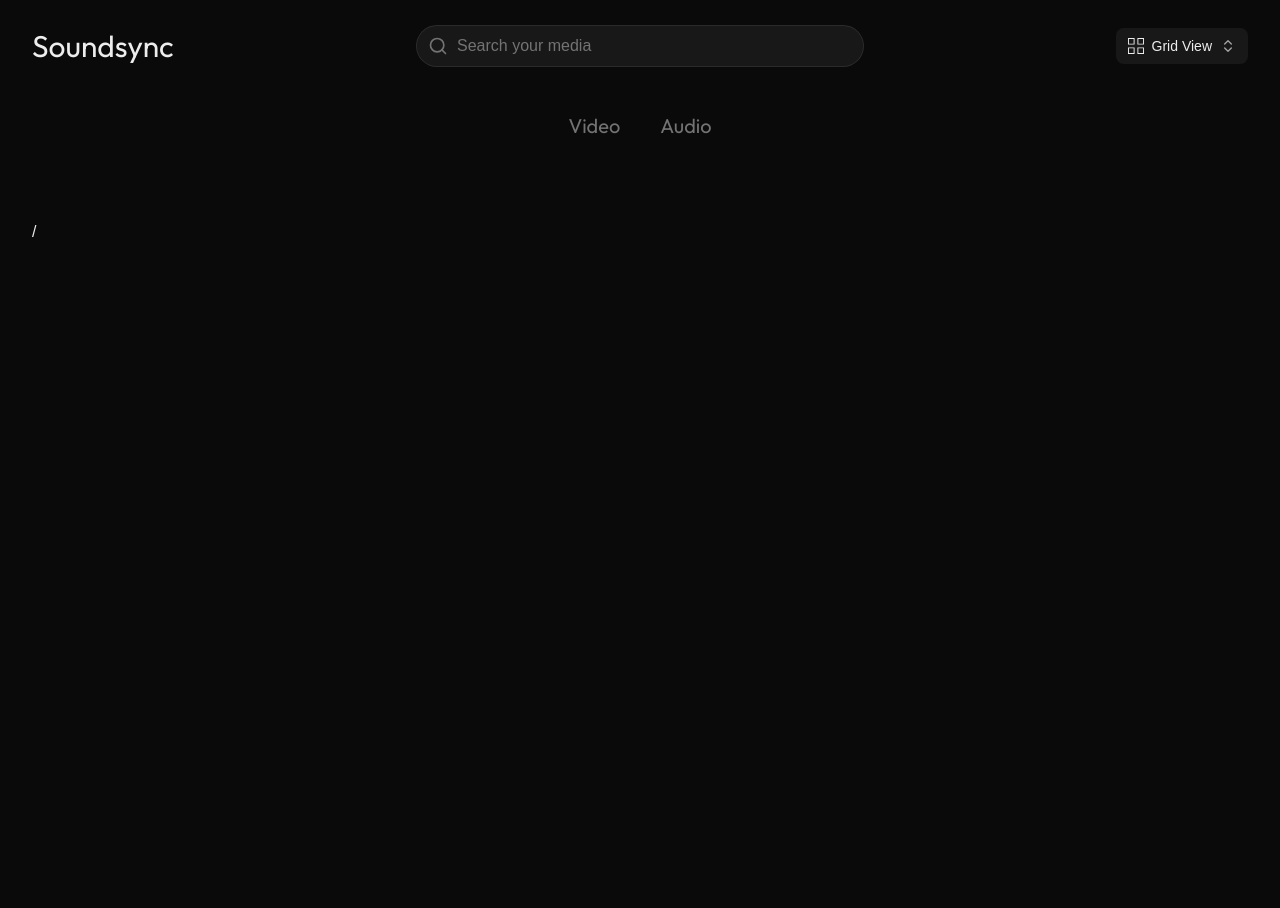
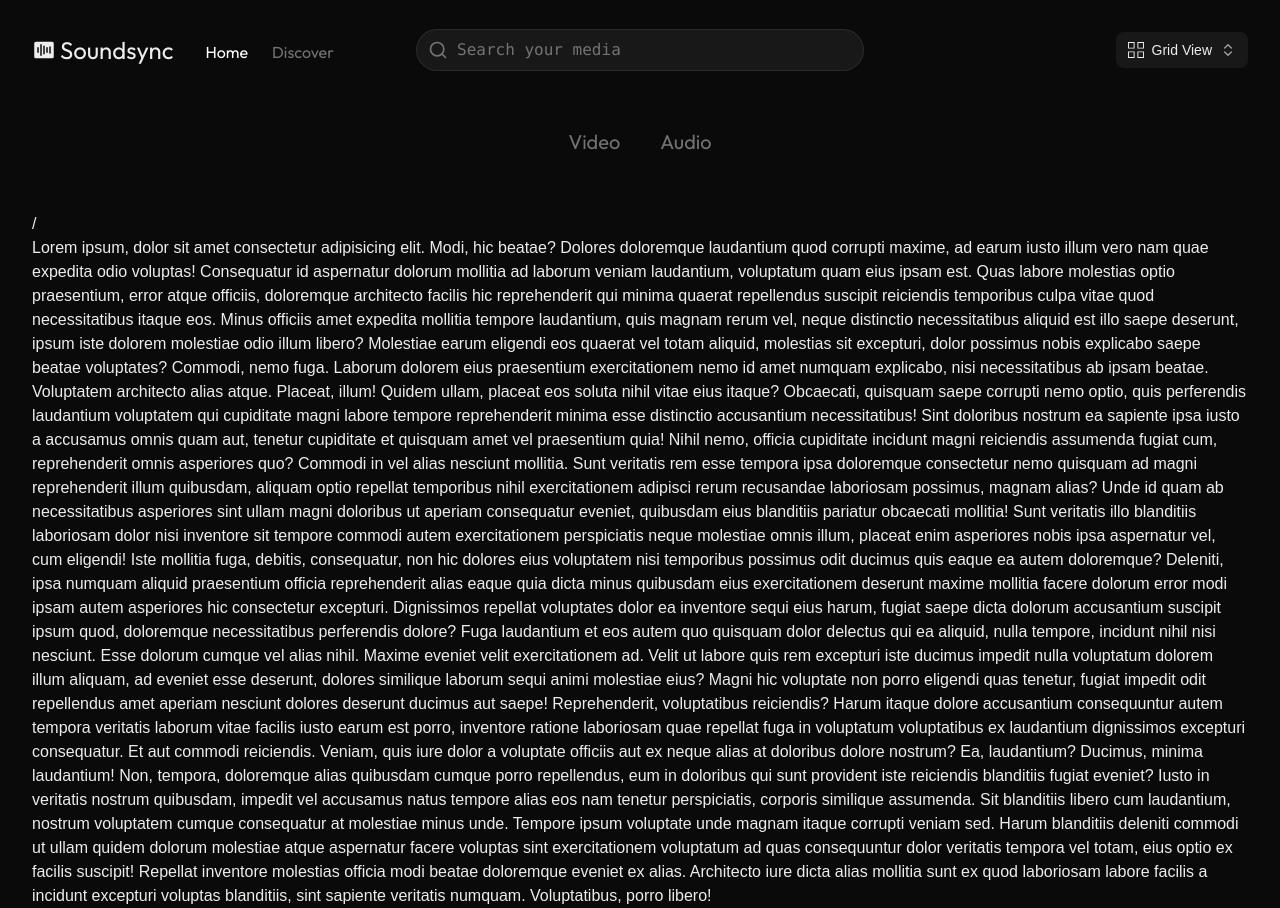
Before and after one commit to arx9781/soundsync, a Next.js app: page / in a window 1280 px wide. Before the commit the page ends 800 px from the top, so only its background shows below. Built offline with nearby package versions, Linux system fonts and the light colour scheme.

Commit message:
changed navbar design

```diff
--- a/app/layout.tsx
+++ b/app/layout.tsx
@@ -16,10 +16,10 @@ export default function RootLayout({
 }>) {
   return (
     <html lang="en">
-      <body className="mx-auto max-w-[95%]">
+      <body className="mx-auto max-w-[90%] md:max-w-[95%]">
         <DynamicTitle />
         <Navbar />
-        <div className="mt-16">{children}</div>
+        <div className="mt-12 md:mt-10">{children}</div>
       </body>
     </html>
   );
--- a/app/page.tsx
+++ b/app/page.tsx
@@ -2,6 +2,75 @@ export default function Home() {
   return (
     <div>
       <h1>/</h1>
+      <p>
+        Lorem ipsum, dolor sit amet consectetur adipisicing elit. Modi, hic
+        beatae? Dolores doloremque laudantium quod corrupti maxime, ad earum
+        iusto illum vero nam quae expedita odio voluptas! Consequatur id
+        aspernatur dolorum mollitia ad laborum veniam laudantium, voluptatum
+        quam eius ipsam est. Quas labore molestias optio praesentium, error
+        atque officiis, doloremque architecto facilis hic reprehenderit qui
+        minima quaerat repellendus suscipit reiciendis temporibus culpa vitae
+        quod necessitatibus itaque eos. Minus officiis amet expedita mollitia
+        tempore laudantium, quis magnam rerum vel, neque distinctio
+        necessitatibus aliquid est illo saepe deserunt, ipsum iste dolorem
+        molestiae odio illum libero? Molestiae earum eligendi eos quaerat vel
+        totam aliquid, molestias sit excepturi, dolor possimus nobis explicabo
+        saepe beatae voluptates? Commodi, nemo fuga. Laborum dolorem eius
+        praesentium exercitationem nemo id amet numquam explicabo, nisi
+        necessitatibus ab ipsam beatae. Voluptatem architecto alias atque.
+        Placeat, illum! Quidem ullam, placeat eos soluta nihil vitae eius
+        itaque? Obcaecati, quisquam saepe corrupti nemo optio, quis perferendis
+        laudantium voluptatem qui cupiditate magni labore tempore reprehenderit
+        minima esse distinctio accusantium necessitatibus! Sint doloribus
+        nostrum ea sapiente ipsa iusto a accusamus omnis quam aut, tenetur
+        cupiditate et quisquam amet vel praesentium quia! Nihil nemo, officia
+        cupiditate incidunt magni reiciendis assumenda fugiat cum, reprehenderit
+        omnis asperiores quo? Commodi in vel alias nesciunt mollitia. Sunt
+        veritatis rem esse tempora ipsa doloremque consectetur nemo quisquam ad
+        magni reprehenderit illum quibusdam, aliquam optio repellat temporibus
+        nihil exercitationem adipisci rerum recusandae laboriosam possimus,
+        magnam alias? Unde id quam ab necessitatibus asperiores sint ullam magni
+        doloribus ut aperiam consequatur eveniet, quibusdam eius blanditiis
+        pariatur obcaecati mollitia! Sunt veritatis illo blanditiis laboriosam
+        dolor nisi inventore sit tempore commodi autem exercitationem
+        perspiciatis neque molestiae omnis illum, placeat enim asperiores nobis
+        ipsa aspernatur vel, cum eligendi! Iste mollitia fuga, debitis,
+        consequatur, non hic dolores eius voluptatem nisi temporibus possimus
+        odit ducimus quis eaque ea autem doloremque? Deleniti, ipsa numquam
+        aliquid praesentium officia reprehenderit alias eaque quia dicta minus
+        quibusdam eius exercitationem deserunt maxime mollitia facere dolorum
+        error modi ipsam autem asperiores hic consectetur excepturi. Dignissimos
+        repellat voluptates dolor ea inventore sequi eius harum, fugiat saepe
+        dicta dolorum accusantium suscipit ipsum quod, doloremque necessitatibus
+        perferendis dolore? Fuga laudantium et eos autem quo quisquam dolor
+        delectus qui ea aliquid, nulla tempore, incidunt nihil nisi nesciunt.
+        Esse dolorum cumque vel alias nihil. Maxime eveniet velit exercitationem
+        ad. Velit ut labore quis rem excepturi iste ducimus impedit nulla
+        voluptatum dolorem illum aliquam, ad eveniet esse deserunt, dolores
+        similique laborum sequi animi molestiae eius? Magni hic voluptate non
+        porro eligendi quas tenetur, fugiat impedit odit repellendus amet
+        aperiam nesciunt dolores deserunt ducimus aut saepe! Reprehenderit,
+        voluptatibus reiciendis? Harum itaque dolore accusantium consequuntur
+        autem tempora veritatis laborum vitae facilis iusto earum est porro,
+        inventore ratione laboriosam quae repellat fuga in voluptatum
+        voluptatibus ex laudantium dignissimos excepturi consequatur. Et aut
+        commodi reiciendis. Veniam, quis iure dolor a voluptate officiis aut ex
+        neque alias at doloribus dolore nostrum? Ea, laudantium? Ducimus, minima
+        laudantium! Non, tempora, doloremque alias quibusdam cumque porro
+        repellendus, eum in doloribus qui sunt provident iste reiciendis
+        blanditiis fugiat eveniet? Iusto in veritatis nostrum quibusdam, impedit
+        vel accusamus natus tempore alias eos nam tenetur perspiciatis, corporis
+        similique assumenda. Sit blanditiis libero cum laudantium, nostrum
+        voluptatem cumque consequatur at molestiae minus unde. Tempore ipsum
+        voluptate unde magnam itaque corrupti veniam sed. Harum blanditiis
+        deleniti commodi ut ullam quidem dolorum molestiae atque aspernatur
+        facere voluptas sint exercitationem voluptatum ad quas consequuntur
+        dolor veritatis tempora vel totam, eius optio ex facilis suscipit!
+        Repellat inventore molestias officia modi beatae doloremque eveniet ex
+        alias. Architecto iure dicta alias mollitia sunt ex quod laboriosam
+        labore facilis a incidunt excepturi voluptas blanditiis, sint sapiente
+        veritatis numquam. Voluptatibus, porro libero!
+      </p>
     </div>
   );
 }
--- a/app/ui/Navbar.tsx
+++ b/app/ui/Navbar.tsx
@@ -2,6 +2,7 @@
 import Link from "next/link";
 import { usePathname } from "next/navigation";
 import { Outfit } from "next/font/google";
+import { PiWaveformFill } from "react-icons/pi";
 import { SearchBar } from "./SearchBar";
 import { ViewModeDropdown } from "./ViewModeDropdown";
 import { useState } from "react";
@@ -28,28 +29,61 @@ export default function Navbar() {
     text-xl
   `;
 
+  const navPageClasses = (path: string) => `
+    inline-block p-2 pt-3
+    ${
+      currentPath === path
+        ? "text-white"
+        : "bg-transparent text-neutral-500 hover:bg-neutral-700/20 hover:text-neutral-300"
+    }
+    transition-all duration-300
+    text-base
+  `;
+
   return (
     <header className="space-y-4">
-      <div className="mx-auto my-3 flex w-full items-center justify-between rounded-lg py-4">
-        <Link
-          href="/"
-          className={`${outfit.className} text-xl md:text-3xl transition-opacity hover:opacity-80`}
-        >
-          Soundsync
-        </Link>
+      <div className="mx-auto my-1 flex w-full items-center justify-between rounded-lg py-4">
+        <div className="flex items-center justify-between">
+          <Link
+            href="/"
+            className={`${outfit.className} text-xl md:text-2xl transition-opacity hover:opacity-80`}
+          >
+            <div className="fixed flex items-center space-x-2 mix-blend-difference md:relative md:mix-blend-normal">
+              <PiWaveformFill className="mr-1" />
+              Soundsync
+            </div>
+          </Link>
+          <nav
+            className={`
+          mx-auto w-max flex justify-center px-2
+          ${outfit.className}
+          rounded-lg
+          py-2
+        `}
+          >
+            <div className="ml-4 hidden space-x-2 md:block">
+              <Link href="/" className={navPageClasses("/")}>
+                Home
+              </Link>
+              <Link href="/discover" className={navPageClasses("/discover")}>
+                Discover
+              </Link>
+            </div>
+          </nav>
+        </div>
 
-        <div className="absolute left-1/2 w-full max-w-md -translate-x-1/2 transform">
+        <div className="absolute left-1/2 hidden w-full max-w-md -translate-x-1/2 transform md:block">
           <SearchBar />
         </div>
 
-        <div className="flex items-center space-x-4">
+        <div className="hidden items-center space-x-4 md:block">
           <ViewModeDropdown />
         </div>
       </div>
 
       <nav
         className={`
-          mx-auto w-max flex justify-center px-2
+          mx-auto w-max flex justify-center px-2 mt-4
           ${outfit.className}
           rounded-lg
           py-2
--- a/app/ui/SearchBar.tsx
+++ b/app/ui/SearchBar.tsx
@@ -19,7 +19,7 @@ export function SearchBar() {
           placeholder="Search your media"
           value={searchTerm}
           onChange={(e) => setSearchTerm(e.target.value)}
-          className="w-full rounded-full border border-neutral-700/50 bg-neutral-800/50 py-2 pl-10 pr-4 text-neutral-200 placeholder-neutral-500 transition-all duration-300 focus:outline-none focus:ring-2 focus:ring-neutral-600"
+          className="w-full rounded-full border border-neutral-700/50 bg-neutral-800/50 py-2 pl-10 pr-4 font-mono text-neutral-200 placeholder-neutral-500 shadow-neutral-600/20 transition-all duration-300 focus:border-neutral-500 focus:shadow-[0_0_20px_rgba(115,115,115,0.3)] focus:outline-none focus:ring-2 focus:ring-neutral-600"
         />
         <div className="absolute left-3 top-1/2 -translate-y-1/2 transform text-neutral-500">
           <LuSearch className="h-5 w-5" />
```
